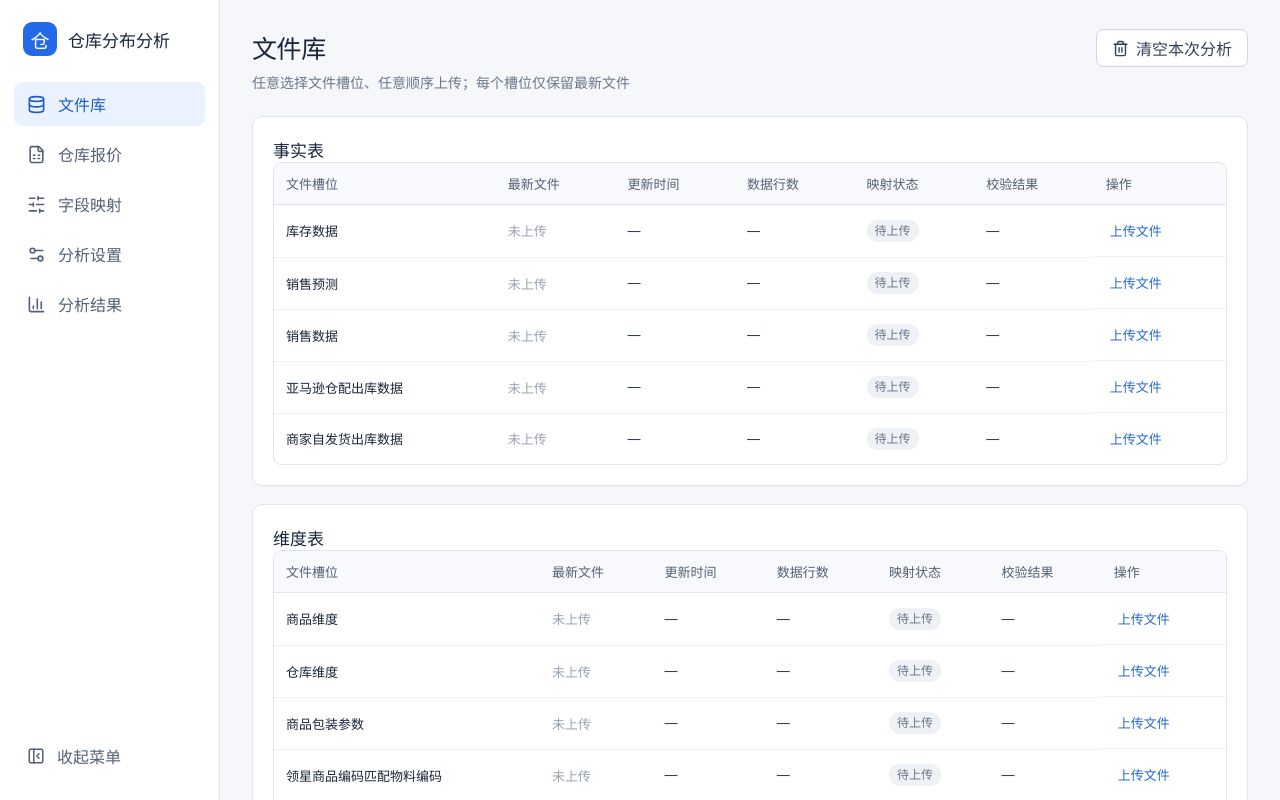
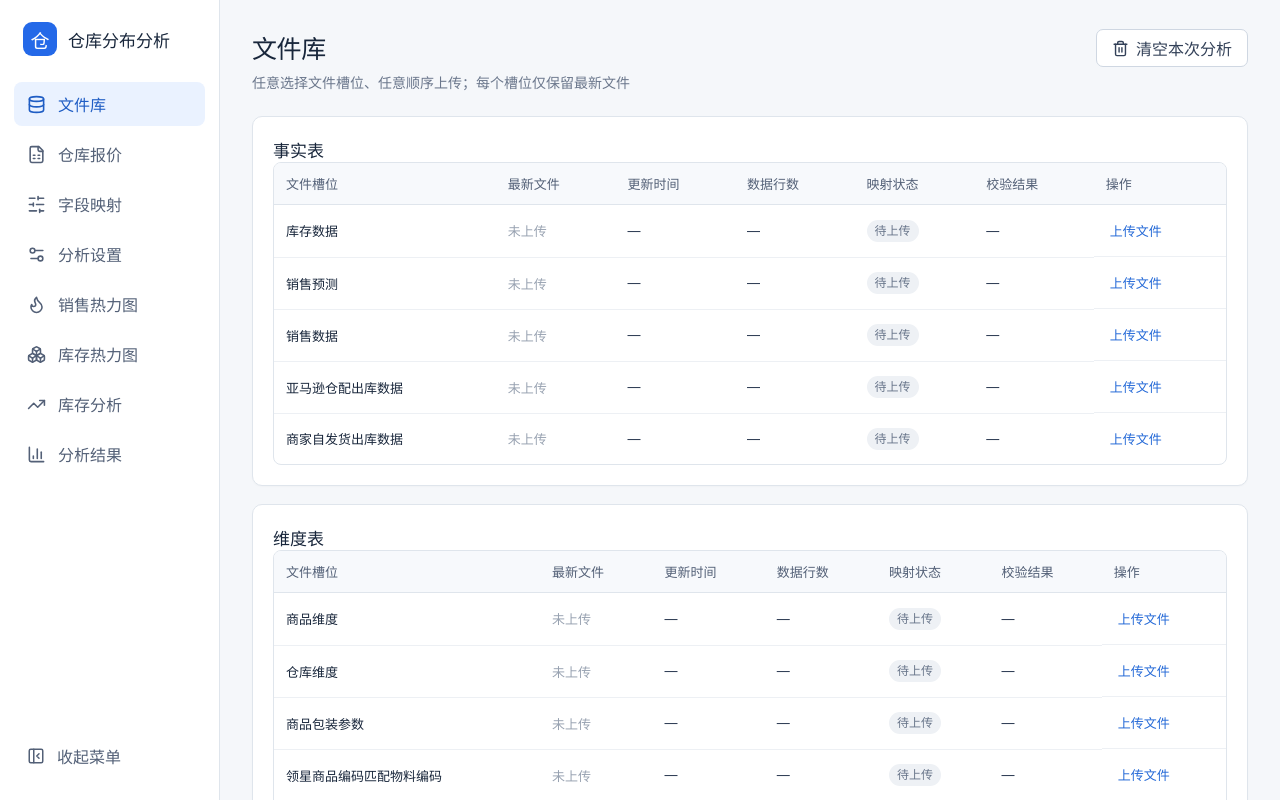
Before and after one commit to sunlizhu521-alt/cangkuguihua, a React (Vite) app: page / in a window 1280 px wide. Shown: the top 800 px of the page. Built offline with nearby package versions, Linux system fonts and the light colour scheme.

Commit message:
新增销售热力图/库存热力图/库存分析三个页面骨架与导航

```diff
--- a/src/App.tsx
+++ b/src/App.tsx
@@ -1,9 +1,12 @@
 import { useEffect, useState } from 'react'
 import AppShell from './components/AppShell'
 import FileLibraryPage from './pages/FileLibraryPage'
+import InventoryAnalysisPage from './pages/InventoryAnalysisPage'
+import InventoryHeatmapPage from './pages/InventoryHeatmapPage'
 import MappingPage from './pages/MappingPage'
 import QuotePage from './pages/QuotePage'
 import ResultsPage, { type HistoricalSummary } from './pages/ResultsPage'
+import SalesHeatmapPage from './pages/SalesHeatmapPage'
 import SettingsPage from './pages/SettingsPage'
 import { defaultAddresses, defaultAnalysisSettings, defaultQuoteSlots, stateRegions } from './data'
 import { db, getSetting, saveFile, saveQuote, settingKeys, setSetting, updateFileMapping } from './storage'
@@ -203,6 +206,9 @@ export default function App() {
     : page === 'mapping' ? <MappingPage files={files} selected={selectedFile ?? files[0]} uploading={uploading} onSelect={setSelectedFile} onUpload={handleUpload} onSave={saveMapping}/>
     : page === 'quotes' ? <QuotePage quotes={quotes} aiSettings={aiSettings} busySlot={busySlot} onUpload={uploadQuote} onApply={applyQuote} onSaveAi={saveAiSettings} onTestAi={testAi}/>
     : page === 'settings' ? <SettingsPage settings={analysisSettings} addresses={addresses} onSaveSettings={saveAnalysisSettings} onSaveAddress={saveAddress} onDeleteAddress={async (id) => { if (id) await db.warehouseAddresses.delete(id); await refreshData() }}/>
+    : page === 'salesHeatmap' ? <SalesHeatmapPage/>
+    : page === 'inventoryHeatmap' ? <InventoryHeatmapPage/>
+    : page === 'inventoryAnalysis' ? <InventoryAnalysisPage/>
     : <ResultsPage results={results} addresses={addresses} manualQuotes={manualQuotes} history={history} siteInventory={siteInventory} running={running} onRun={runAnalysis} onAddManualQuote={async (quote) => { await db.manualTransferQuotes.add(quote); await refreshData(); notify('自行寻找的中转报价已保存，正在重新测算'); await runAnalysis() }} onDeleteManualQuote={async (id) => { if (id) await db.manualTransferQuotes.delete(id); await refreshData(); notify('自行询价已删除') }} onExport={() => exportAnalysisWorkbook(results, analysisSettings, files, quotes, manualQuotes)}/>
 
   return <AppShell page={page} onNavigate={setPage}>{message ? <div className={`toast ${message.tone}`}>{message.text}</div> : null}{pageContent}</AppShell>
--- a/src/components/AppShell.tsx
+++ b/src/components/AppShell.tsx
@@ -1,4 +1,4 @@
-import { BarChart3, Database, FileSpreadsheet, PanelLeftClose, Settings2, SlidersHorizontal } from 'lucide-react'
+import { BarChart3, Boxes, Database, FileSpreadsheet, Flame, PanelLeftClose, Settings2, SlidersHorizontal, TrendingUp } from 'lucide-react'
 import type { PageId } from '../types'
 
 const navItems: Array<{ id: PageId; label: string; icon: typeof Database }> = [
@@ -6,6 +6,9 @@ const navItems: Array<{ id: PageId; label: string; icon: typeof Database }> = [
   { id: 'quotes', label: '仓库报价', icon: FileSpreadsheet },
   { id: 'mapping', label: '字段映射', icon: SlidersHorizontal },
   { id: 'settings', label: '分析设置', icon: Settings2 },
+  { id: 'salesHeatmap', label: '销售热力图', icon: Flame },
+  { id: 'inventoryHeatmap', label: '库存热力图', icon: Boxes },
+  { id: 'inventoryAnalysis', label: '库存分析', icon: TrendingUp },
   { id: 'results', label: '分析结果', icon: BarChart3 },
 ]
 
--- /dev/null
+++ b/src/pages/InventoryAnalysisPage.tsx
@@ -0,0 +1,3 @@
+export default function InventoryAnalysisPage() {
+  return <div className="page"><h1>库存分析</h1><p>待接入安全库存判断与库存明细表。</p></div>
+}
--- /dev/null
+++ b/src/pages/InventoryHeatmapPage.tsx
@@ -0,0 +1,3 @@
+export default function InventoryHeatmapPage() {
+  return <div className="page"><h1>库存热力图</h1><p>待接入世界地图。</p></div>
+}
--- /dev/null
+++ b/src/pages/SalesHeatmapPage.tsx
@@ -0,0 +1,3 @@
+export default function SalesHeatmapPage() {
+  return <div className="page"><h1>销售热力图</h1><p>待接入世界地图。</p></div>
+}
--- a/src/types.ts
+++ b/src/types.ts
@@ -1,4 +1,4 @@
-export type PageId = 'files' | 'quotes' | 'mapping' | 'settings' | 'results'
+export type PageId = 'files' | 'quotes' | 'mapping' | 'settings' | 'results' | 'salesHeatmap' | 'inventoryHeatmap' | 'inventoryAnalysis'
 
 export type FileSlotId =
   | 'inventory'
```
